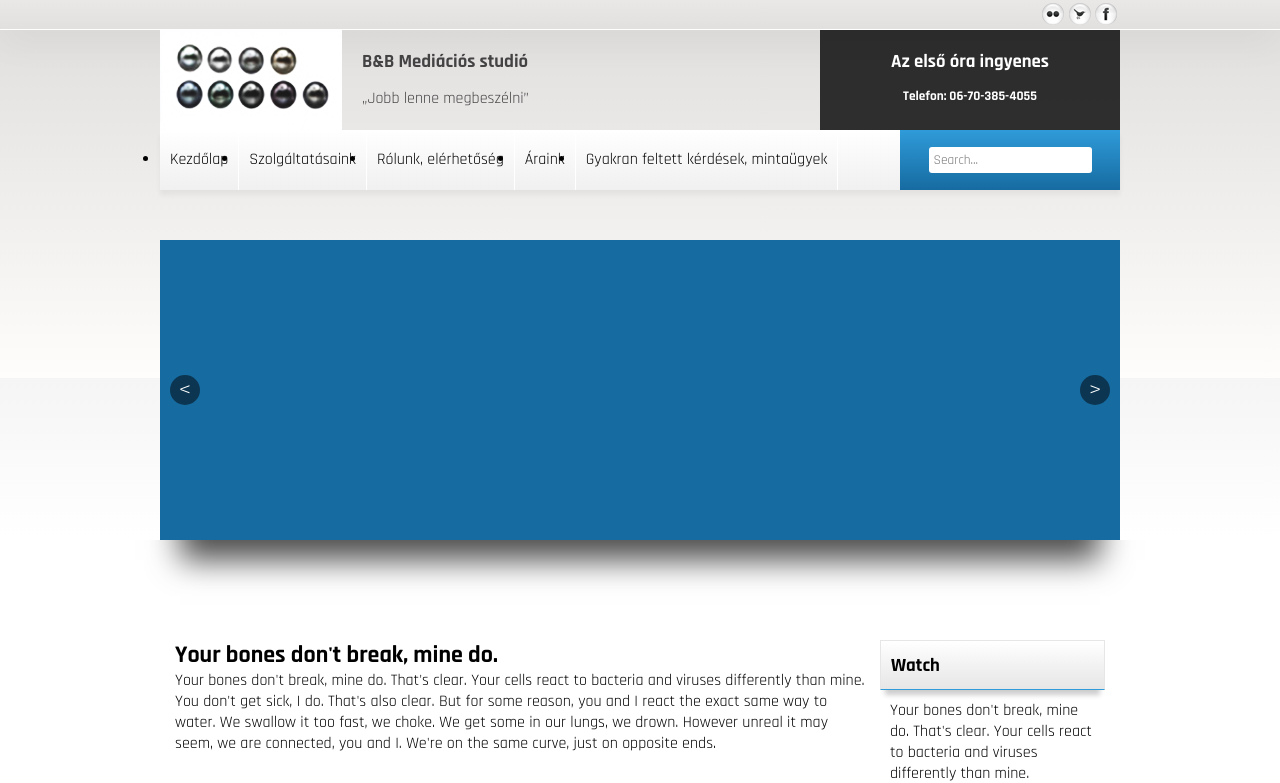
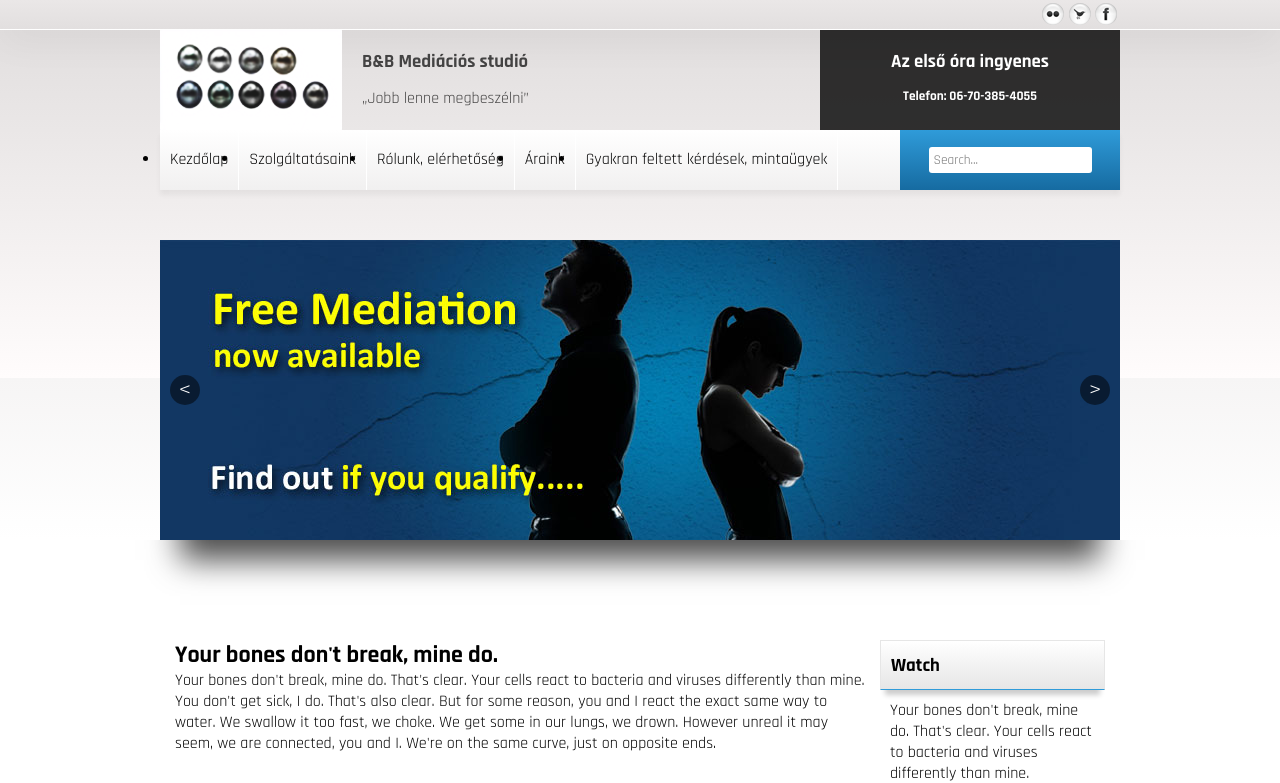
Before and after one commit to Kresshy/sitebuilds, a PHP site: page / in a window 1280 px wide. Shown: the top 783 px of the page. Run offline with PHP 8.4, Linux system fonts and the light colour scheme.

Commit message:
added carousel image

```diff
--- a/B&B_mediacios_studio/assets/css/main.css
+++ b/B&B_mediacios_studio/assets/css/main.css
@@ -281,7 +281,7 @@ nav {
   position: relative;
   margin-top: 50px;
   /*border-bottom: 5px solid white;*/
-  background: #166ba1;
+  background: url('../images/mediation.jpg');
 }
 
 .header-carousel:after {
--- a/B&B_mediacios_studio/index.html
+++ b/B&B_mediacios_studio/index.html
@@ -59,7 +59,7 @@
             Gyakran feltett kérdések, mintaügyek
             <ul class="submenu">
               <li>GYIK</li>
-              <li>Mintagyek</li>
+              <li>Mintaügyek</li>
             </ul>
           </li>
         </ul>
```
Also changed, not shown: B&B_mediacios_studio/assets/images/mediation.jpg (added).
